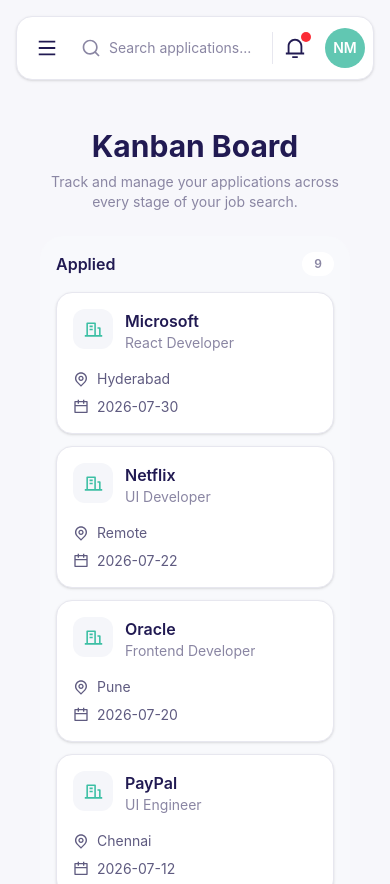
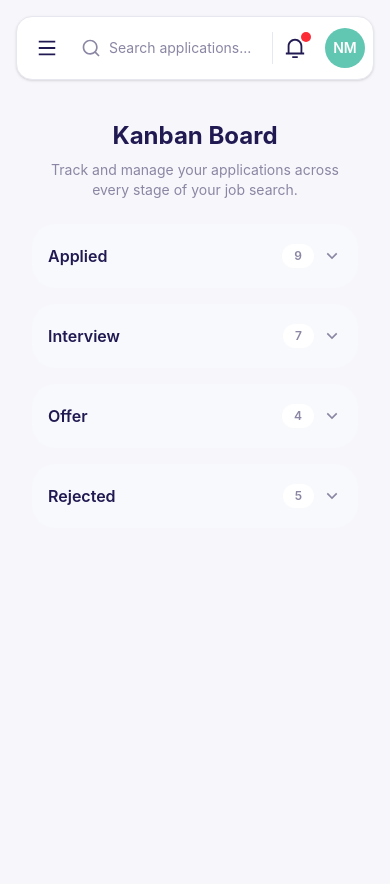
Before and after one commit to MohdNaqeem/TrackHire, a React (Vite) app: page /dashboard/kanban in a window 390 px wide. Shown: the top 884 px of the page. After the commit the page ends 844 px from the top, so only its background shows below. Built offline with nearby package versions, Linux system fonts and the light colour scheme.

Commit message:
improve kanban page responsive

```diff
--- a/src/components/Kanban/KanbanBoard.jsx
+++ b/src/components/Kanban/KanbanBoard.jsx
@@ -10,7 +10,8 @@
 
 const KanbanBoard = () => {
   // Applications State
-  const [applications, setApplications] = useState(applicationsData);
+  const [applications, setApplications] =
+    useState(applicationsData);
 
   // Selected Application
   const [selectedApplication, setSelectedApplication] =
@@ -39,6 +40,11 @@
   // Form Validation State
   const [formErrors, setFormErrors] = useState({});
 
+  // Mobile Open Column
+  // Applied is open by default on mobile
+  const [openColumn, setOpenColumn] =
+    useState(null);
+
   // Drag & Drop
   const handleDrop = (applicationId, newStatus) => {
     setApplications((currentApplications) =>
@@ -50,6 +56,13 @@
             }
           : application,
       ),
+    );
+  };
+
+  // Mobile Column Toggle
+  const handleToggleColumn = (status) => {
+    setOpenColumn((currentColumn) =>
+      currentColumn === status ? null : status,
     );
   };
 
@@ -169,30 +182,38 @@
 
   // Applications by Status
   const appliedApplications = applications.filter(
-    (application) => application.status === "Applied",
+    (application) =>
+      application.status === "Applied",
   );
 
   const interviewApplications = applications.filter(
-    (application) => application.status === "Interview",
+    (application) =>
+      application.status === "Interview",
   );
 
   const offerApplications = applications.filter(
-    (application) => application.status === "Offer",
+    (application) =>
+      application.status === "Offer",
   );
 
   const rejectedApplications = applications.filter(
-    (application) => application.status === "Rejected",
+    (application) =>
+      application.status === "Rejected",
   );
 
   return (
     <>
       {/* Kanban Board */}
-      <div className="grid grid-cols-1 gap-5 md:grid-cols-2 xl:grid-cols-4">
+      <div className="grid grid-cols-1 gap-4 md:grid-cols-2 xl:grid-cols-4 xl:gap-5">
         <KanbanColumn
           title="Applied"
           applications={appliedApplications}
           onDrop={handleDrop}
           onApplicationClick={handleApplicationClick}
+          isOpen={openColumn === "Applied"}
+          onToggle={() =>
+            handleToggleColumn("Applied")
+          }
         />
 
         <KanbanColumn
@@ -200,6 +221,10 @@
           applications={interviewApplications}
           onDrop={handleDrop}
           onApplicationClick={handleApplicationClick}
+          isOpen={openColumn === "Interview"}
+          onToggle={() =>
+            handleToggleColumn("Interview")
+          }
         />
 
         <KanbanColumn
@@ -207,6 +232,10 @@
           applications={offerApplications}
           onDrop={handleDrop}
           onApplicationClick={handleApplicationClick}
+          isOpen={openColumn === "Offer"}
+          onToggle={() =>
+            handleToggleColumn("Offer")
+          }
         />
 
         <KanbanColumn
@@ -214,6 +243,10 @@
           applications={rejectedApplications}
           onDrop={handleDrop}
           onApplicationClick={handleApplicationClick}
+          isOpen={openColumn === "Rejected"}
+          onToggle={() =>
+            handleToggleColumn("Rejected")
+          }
         />
       </div>
 
@@ -221,7 +254,9 @@
       {selectedApplication && (
         <ApplicationDetailsModal
           application={selectedApplication}
-          onClose={() => setSelectedApplication(null)}
+          onClose={() =>
+            setSelectedApplication(null)
+          }
           onEdit={handleEdit}
           onDelete={handleDelete}
         />
@@ -246,7 +281,9 @@
       {deletingApplication && (
         <DeleteApplicationModal
           application={deletingApplication}
-          onClose={() => setDeletingApplication(null)}
+          onClose={() =>
+            setDeletingApplication(null)
+          }
           onConfirm={confirmDelete}
         />
       )}
--- a/src/components/Kanban/KanbanColumn.jsx
+++ b/src/components/Kanban/KanbanColumn.jsx
@@ -1,3 +1,7 @@
+import {
+  RiArrowDownSLine,
+} from "react-icons/ri";
+
 import KanbanCard from "./KanbanCard";
 
 const KanbanColumn = ({
@@ -5,6 +9,8 @@
   applications,
   onDrop,
   onApplicationClick,
+  isOpen,
+  onToggle,
 }) => {
   const handleDragOver = (event) => {
     event.preventDefault();
@@ -22,29 +28,78 @@
 
   return (
     <div
-      className="flex min-h-[500px] min-w-0 flex-col rounded-3xl bg-[#F8F9FC] p-4"
+      className="
+        min-w-0
+        rounded-3xl
+        bg-[#F8F9FC]
+        p-3
+        sm:p-4
+        md:min-h-[500px]
+      "
       onDragOver={handleDragOver}
       onDrop={handleDrop}
     >
       {/* Column Header */}
-      <div className="mb-4 flex items-center justify-between">
+      <button
+        type="button"
+        onClick={onToggle}
+        className="
+          flex
+          w-full
+          items-center
+          justify-between
+          rounded-2xl
+          px-1
+          py-2
+          text-left
+          md:cursor-default
+        "
+      >
         <h2 className="font-semibold text-[#211A52]">
           {title}
         </h2>
 
-        <span className="rounded-full bg-white px-3 py-1 text-xs font-semibold text-[#8A86A3]">
-          {applications.length}
-        </span>
-      </div>
+        <div className="flex items-center gap-2">
+          <span className="rounded-full bg-white px-3 py-1 text-xs font-semibold text-[#8A86A3]">
+            {applications.length}
+          </span>
+
+          {/* Arrow - Mobile Only */}
+          <RiArrowDownSLine
+            size={20}
+            className={`
+              text-[#8A86A3]
+              transition-transform
+              duration-300
+              md:hidden
+              ${isOpen ? "rotate-180" : ""}
+            `}
+          />
+        </div>
+      </button>
 
       {/* Application Cards */}
-      <div className="space-y-3">
+      <div
+        className={`
+          mt-2
+          space-y-3
+          md:mt-2
+          md:block
+          ${
+            isOpen
+              ? "block"
+              : "hidden"
+          }
+        `}
+      >
         {applications.length > 0 ? (
           applications.map((application) => (
             <KanbanCard
               key={application.id}
               application={application}
-              onClick={() => onApplicationClick(application)}
+              onClick={() =>
+                onApplicationClick(application)
+              }
             />
           ))
         ) : (
--- a/src/pages/Kanban/Kanban.jsx
+++ b/src/pages/Kanban/Kanban.jsx
@@ -2,12 +2,14 @@
 
 const Kanban = () => {
   return (
-    <section className="p-6">
+    <section className="p-4 sm:p-6">
       {/* Page Header */}
       <div className="mb-6 text-center">
-        <h1 className="text-3xl font-bold text-[#211A52]">Kanban Board</h1>
+        <h1 className="text-2xl font-bold text-[#211A52] sm:text-3xl">
+          Kanban Board
+        </h1>
 
-        <p className="mt-2 text-sm text-[#8A86A3]">
+        <p className="mx-auto mt-2 max-w-2xl text-sm text-[#8A86A3]">
           Track and manage your applications across every stage of your job
           search.
         </p>
```
